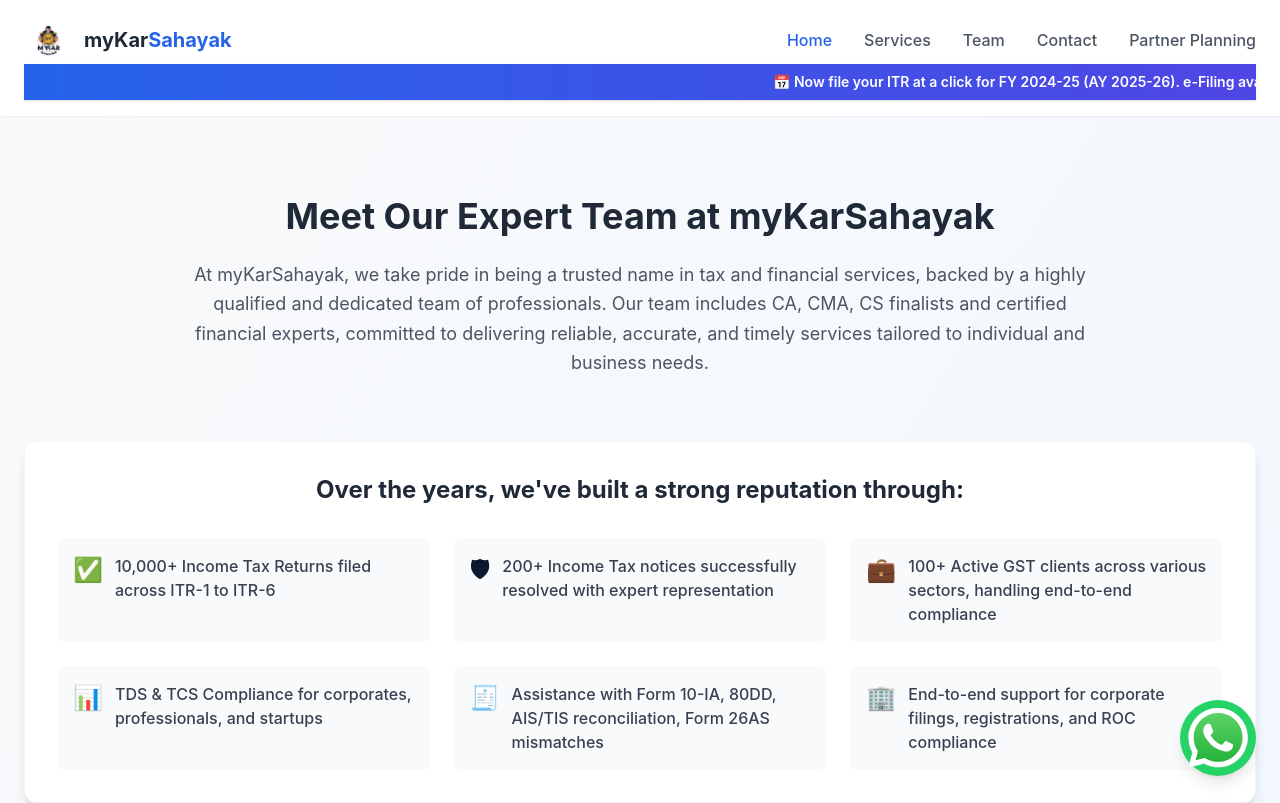
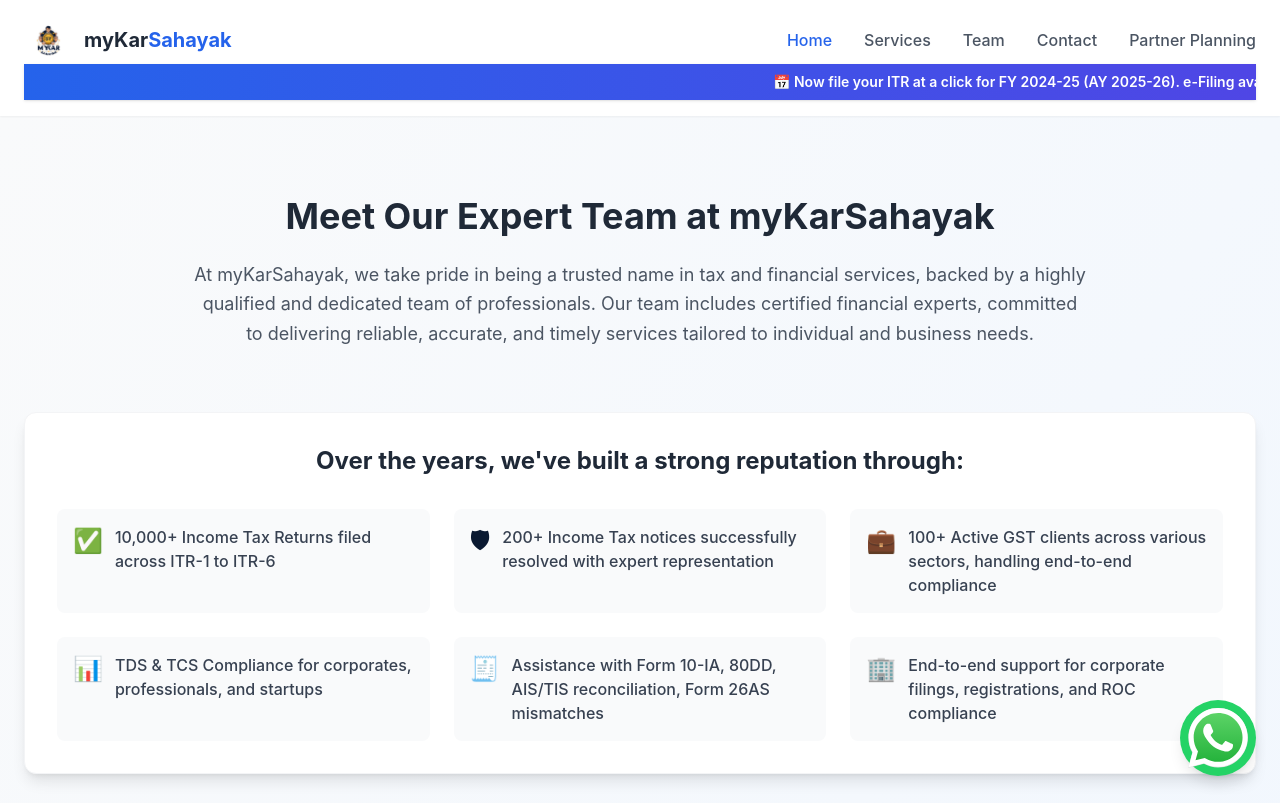
Before and after one commit to abhijitshaw88/myks_1, a React (Create React App) app: page /team in a window 1280 px wide. Shown: the top 803 px of the page. Built offline with nearby package versions, Linux system fonts and the light colour scheme.

Commit message:
Remove CA, CMA, CS finalists

```diff
--- a/src/components/team/Team.js
+++ b/src/components/team/Team.js
@@ -60,7 +60,7 @@
         <div className="text-center mb-16">
           <h2 className="text-4xl font-bold text-gray-800 mb-6">Meet Our Expert Team at myKarSahayak</h2>
           <p className="text-gray-600 max-w-4xl mx-auto text-lg leading-relaxed">
-            At myKarSahayak, we take pride in being a trusted name in tax and financial services, backed by a highly qualified and dedicated team of professionals. Our team includes CA, CMA, CS finalists and certified financial experts, committed to delivering reliable, accurate, and timely services tailored to individual and business needs.
+            At myKarSahayak, we take pride in being a trusted name in tax and financial services, backed by a highly qualified and dedicated team of professionals. Our team includes certified financial experts, committed to delivering reliable, accurate, and timely services tailored to individual and business needs.
           </p>
         </div>
 
```
